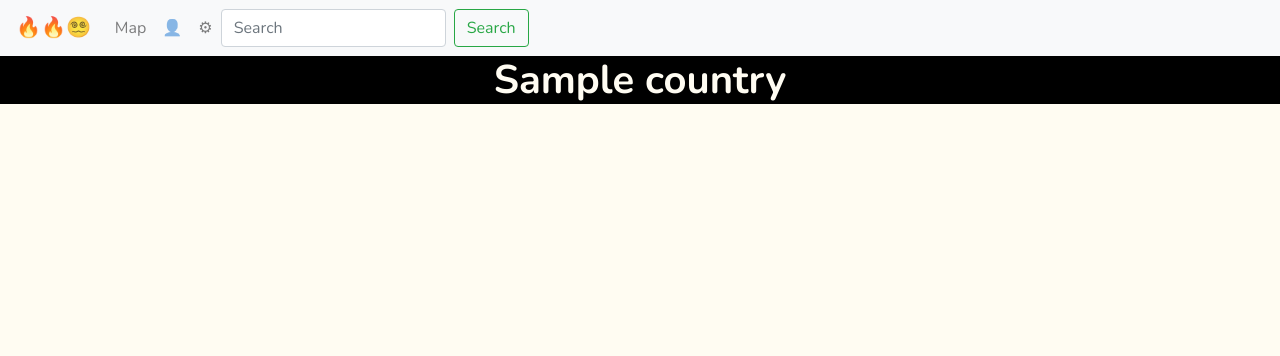
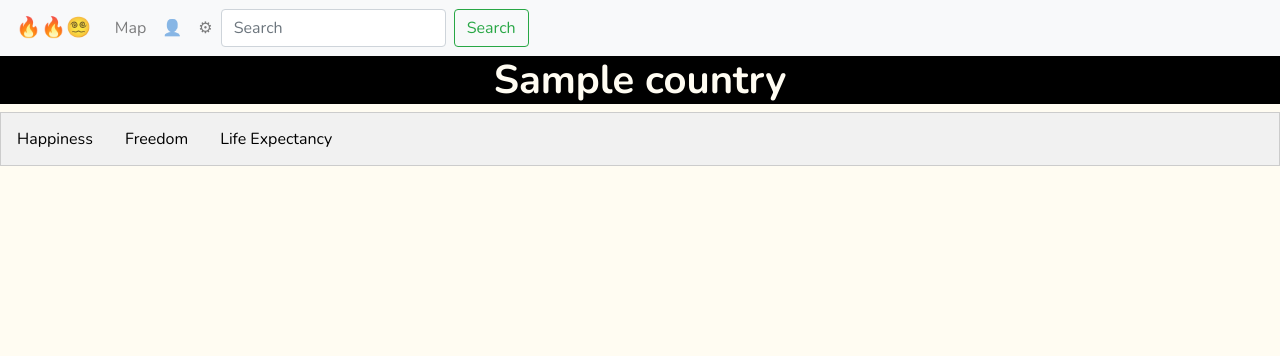
Before and after one commit to AndyShyklo/p04, a Flask app: template app/templates/country.html in a window 1280 px wide. Shown: the top 356 px of the page. Run offline with Flask 3, Linux system fonts and the light colour scheme; the template is opened without the code that fills it: most values are stand-ins (such as "Sample title", 1, 10 or a date in 2020); parts of the project's set-up code (start-up, migrations or seed data) failed here and were passed over.

Commit message:
country html

```diff
--- a/app/__init__.py
+++ b/app/__init__.py
@@ -5,6 +5,7 @@
 # p04
 # 2025-03-28
 from flask import Flask, render_template, request, redirect
+from mongo import *
 import os
 
 app = Flask(__name__)
@@ -24,7 +25,7 @@ def register():
 
 @app.route("/country/<country>")
 def country(country):
-    return render_template('country.html', country = country)
+    return render_template('country.html', country = country, happiness = get_happiness_score_yearly(country), freedom = get_freedom_yearly(country), health = get_health_yearly(country))
 
 @app.route("/map")
 def map():
--- a/app/mongo.py
+++ b/app/mongo.py
@@ -38,8 +38,8 @@ def init():
 def get_col(year):
     return (db[str(year)])
 
-print("2017 stats:")
-print(get_col(2017))
+# print("2017 stats:")
+# print(get_col(2017))
 
 def get_country(year, country):
     col = get_col(year)
@@ -49,8 +49,8 @@ def get_country(year, country):
         result = col.find_one({"Country or region": country})
     return (result)
 
-print("2017 stats for norway:")
-print(get_country(2017, "Norway"))
+# print("2017 stats for norway:")
+# print(get_country(2017, "Norway"))
 
 def get_happiness_score(year, country):
     res = get_country(year, country)
@@ -64,8 +64,8 @@ def get_happiness_score(year, country):
         result = "Error"
     return(result)
 
-print("2017 stats for norway happiness score:")
-print(get_happiness_score(2017, "Norway"))
+# print("2017 stats for norway happiness score:")
+# print(get_happiness_score(2017, "Norway"))
 
 def get_happiness_rank(year, country):
     res = get_country(year, country)
@@ -79,8 +79,8 @@ def get_happiness_rank(year, country):
         result = "Error"
     return(result)
 
-print("2017 stats for norway happiness rank:")
-print(get_happiness_rank(2017, "Norway"))
+# print("2017 stats for norway happiness rank:")
+# print(get_happiness_rank(2017, "Norway"))
 
 def get_gdp_capita(year, country):
     res = get_country(year, country)
@@ -94,8 +94,8 @@ def get_gdp_capita(year, country):
         result = "Error"
     return(result)
 
-print("2017 stats for norway gdp per capita:")
-print(get_gdp_capita(2017, "Norway"))
+# print("2017 stats for norway gdp per capita:")
+# print(get_gdp_capita(2017, "Norway"))
 
 def get_health(year, country):
     res = get_country(year, country)
@@ -109,8 +109,8 @@ def get_health(year, country):
         result = "Error"
     return(result)
 
-print("2017 stats for norway health life expectancy:")
-print(get_health(2017, "Norway"))
+# print("2017 stats for norway health life expectancy:")
+# print(get_health(2017, "Norway"))
 
 def get_family(year, country):
     res = get_country(year, country)
@@ -122,8 +122,8 @@ def get_family(year, country):
         result = "Error"
     return(result)
 
-print("2017 stats for norway family:")
-print(get_family(2017, "Norway"))
+# print("2017 stats for norway family:")
+# print(get_family(2017, "Norway"))
 
 def get_freedom(year, country):
     res = get_country(year, country)
@@ -135,8 +135,8 @@ def get_freedom(year, country):
         result = "Error"
     return(result)
 
-print("2017 stats for norway freedom:")
-print(get_freedom(2017, "Norway"))
+# print("2017 stats for norway freedom:")
+# print(get_freedom(2017, "Norway"))
 
 def get_gov_trust(year, country):
     res = get_country(year, country)
@@ -150,8 +150,8 @@ def get_gov_trust(year, country):
         result = "Error"
     return(result)
 
-print("2017 stats for norway trust and gov corruption:")
-print(get_gov_trust(2017, "Norway"))
+# print("2017 stats for norway trust and gov corruption:")
+# print(get_gov_trust(2017, "Norway"))
 
 def get_generosity(year, country):
     res = get_country(year, country)
@@ -161,8 +161,8 @@ def get_generosity(year, country):
         result = "Error"
     return(result)
 
-print("2017 stats for norway generosity:")
-print(get_generosity(2017, "Norway"))
+# print("2017 stats for norway generosity:")
+# print(get_generosity(2017, "Norway"))
 
 def get_yearly(country):
     dict_res = {}
@@ -170,8 +170,8 @@ def get_yearly(country):
         dict_res[year] = get_country(year, country)
     return(dict_res)
 
-print("all stats for all years norway")
-print(get_yearly("Norway"))
+# print("all stats for all years norway")
+# print(get_yearly("Norway"))
 
 def get_happiness_score_yearly(country):
     dict_res = {}
@@ -179,8 +179,8 @@ def get_happiness_score_yearly(country):
         dict_res[year] = get_happiness_score(year, country)
     return(dict_res)
 
-print("happiness score stat for all years norway")
-print(get_happiness_score_yearly("Norway"))
+# print("happiness score stat for all years norway")
+# print(get_happiness_score_yearly("Norway"))
 
 def get_happiness_rank_yearly(country):
     dict_res = {}
@@ -188,8 +188,8 @@ def get_happiness_rank_yearly(country):
         dict_res[year] = get_happiness_rank(year, country)
     return(dict_res)
 
-print("happiness rank stat for all years norway")
-print(get_happiness_rank_yearly("Norway"))
+# print("happiness rank stat for all years norway")
+# print(get_happiness_rank_yearly("Norway"))
 
 def get_gdp_per_capita_yearly(country):
     dict_res = {}
@@ -197,8 +197,8 @@ def get_gdp_per_capita_yearly(country):
         dict_res[year] = get_gdp_capita(year, country)
     return(dict_res)
 
-print("gdp per capita stat for all years norway")
-print(get_gdp_per_capita_yearly("Norway"))
+# print("gdp per capita stat for all years norway")
+# print(get_gdp_per_capita_yearly("Norway"))
 
 def get_health_yearly(country):
     dict_res = {}
@@ -206,8 +206,8 @@ def get_health_yearly(country):
         dict_res[year] = get_health(year, country)
     return(dict_res)
 
-print("health stat for all years norway")
-print(get_health_yearly("Norway"))
+# print("health stat for all years norway")
+# print(get_health_yearly("Norway"))
 
 def get_family_yearly(country):
     dict_res = {}
@@ -215,8 +215,8 @@ def get_family_yearly(country):
         dict_res[year] = get_family(year, country)
     return(dict_res)
 
-print("family stat for all years norway")
-print(get_family_yearly("Norway"))
+# print("family stat for all years norway")
+# print(get_family_yearly("Norway"))
 
 def get_freedom_yearly(country):
     dict_res = {}
@@ -224,8 +224,8 @@ def get_freedom_yearly(country):
         dict_res[year] = get_freedom(year, country)
     return(dict_res)
 
-print("freedom stat for all years norway")
-print(get_freedom_yearly("Norway"))
+# print("freedom stat for all years norway")
+# print(get_freedom_yearly("Norway"))
 
 def get_generosity_yearly(country):
     dict_res = {}
@@ -233,8 +233,8 @@ def get_generosity_yearly(country):
         dict_res[year] = get_generosity(year, country)
     return(dict_res)
 
-print("generosity stat for all years norway")
-print(get_generosity_yearly("Norway"))
+# print("generosity stat for all years norway")
+# print(get_generosity_yearly("Norway"))
 
 def get_gov_trust_yearly(country):
     dict_res = {}
@@ -242,5 +242,5 @@ def get_gov_trust_yearly(country):
         dict_res[year] = get_gov_trust(year, country)
     return(dict_res)
 
-print("gov trust stat for all years norway")
-print(get_gov_trust_yearly("Norway"))
+# print("gov trust stat for all years norway")
+# print(get_gov_trust_yearly("Norway"))
--- a/app/static/css/style.css
+++ b/app/static/css/style.css
@@ -88,3 +88,34 @@ body{
 #suggestions-list li:nth-child(n+15){
     display: none;
 }
+
+.tab {
+ overflow: hidden;
+ border: 1px solid #ccc;
+ background-color: #f1f1f1;
+}
+
+.tab button {
+ background-color: inherit;
+ float: left;
+ border: none;
+ outline: none;
+ cursor: pointer;
+ padding: 14px 16px;
+ transition: 0.3s;
+}
+
+.tab button:hover {
+ background-color: #ddd;
+}
+
+.tab button.active {
+ background-color: #ccc;
+}
+
+.tabcontent {
+ display: none;
+ padding: 6px 12px;
+ border: 1px solid #ccc;
+ border-top: none;
+}
--- a/app/static/js/main.js
+++ b/app/static/js/main.js
@@ -34,3 +34,20 @@ document.addEventListener("DOMContentLoaded", function () {
   </nav>`
 
 });
+
+function openStat(evt, stat) {
+  var i, tabcontent, tablinks;
+
+  tabcontent = document.getElementsByClassName("tabcontent");
+  for (i = 0; i < tabcontent.length; i++) {
+    tabcontent[i].style.display = "none";
+  }
+
+  tablinks = document.getElementsByClassName("tablinks");
+  for (i = 0; i < tablinks.length; i++) {
+    tablinks[i].className = tablinks[i].className.replace(" active", "");
+  }
+
+  document.getElementById(cityName).style.display = "block";
+  evt.currentTarget.className += " active";
+}
--- a/app/templates/country.html
+++ b/app/templates/country.html
@@ -19,6 +19,27 @@ p04
 
         <script src = "../static/js/main.js"></script>
 
+        <div class="tab">
+          <button class="tablinks" onclick="openStat(event, 'Happiness')">Happiness</button>
+          <button class="tablinks" onclick="openStat(event, 'Freedom')">Freedom</button>
+          <button class="tablinks" onclick="openStat(event, 'Life Expectancy')">Life Expectancy</button>
+        </div>
+
+        <div id="Happiness" class="tabcontent">
+          <h3>Happiness</h3>
+          <p>{happiness}</p>
+        </div>
+
+        <div id="Freedom" class="tabcontent">
+          <h3>Freedom</h3>
+          <p>{freedom}</p>
+        </div>
+
+        <div id="Health" class="tabcontent">
+          <h3>Life Expectancy</h3>
+          <p>{health}</p>
+        </div>
+
         <script src="https://code.jquery.com/jquery-3.3.1.slim.min.js" integrity="sha384-q8i/X+965DzO0rT7abK41JStQIAqVgRVzpbzo5smXKp4YfRvH+8abtTE1Pi6jizo" crossorigin="anonymous"></script>
         <script src="https://cdn.jsdelivr.net/npm/popper.js@1.14.7/dist/umd/popper.min.js" integrity="sha384-UO2eT0CpHqdSJQ6hJty5KVphtPhzWj9WO1clHTMGa3JDZwrnQq4sF86dIHNDz0W1" crossorigin="anonymous"></script>
         <script src="https://cdn.jsdelivr.net/npm/bootstrap@4.3.1/dist/js/bootstrap.min.js" integrity="sha384-JjSmVgyd0p3pXB1rRibZUAYoIIy6OrQ6VrjIEaFf/nJGzIxFDsf4x0xIM+B07jRM" crossorigin="anonymous"></script>
```
